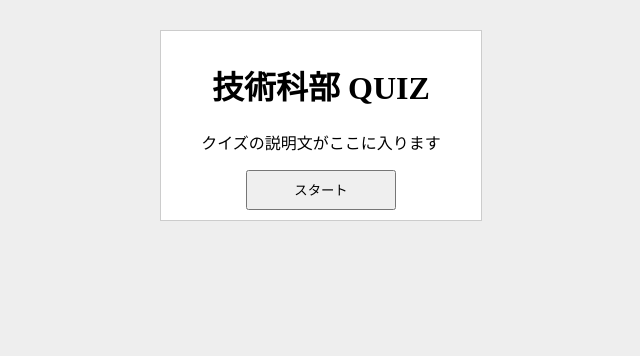
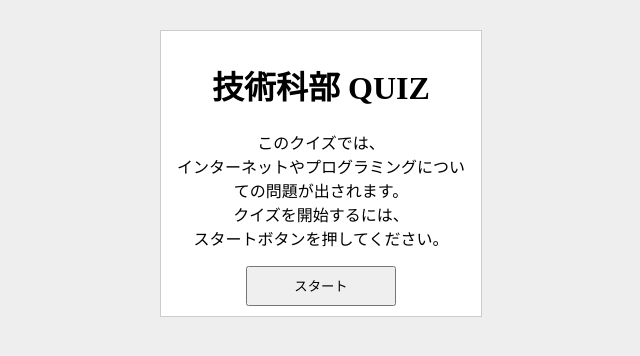
Before and after one commit to opera7133/bunkasai_quiz, a Flask app: page / in a window 1280 px wide. Shown: the top 356 px of the page, without its empty margins (319-959 px from the left). Run offline with Flask 2, Linux system fonts and the light colour scheme.

Commit message:
説明文追加

```diff
--- a/templates/title.html
+++ b/templates/title.html
@@ -30,7 +30,7 @@
 
 <div>
     <h1>技術科部 QUIZ</h1>
-    <p>クイズの説明文がここに入ります</p>
+    <p>このクイズでは、インターネットやプログラミングについての問題が出されます。クイズを開始するには、スタートボタンを押してください。</p>
     <!-- form リダイレクト先を変更して置いてください-->
     <form action="/" method="POST">
         <input type="submit" value="スタート" name="start" style="width: 150px;height: 40px">
```
